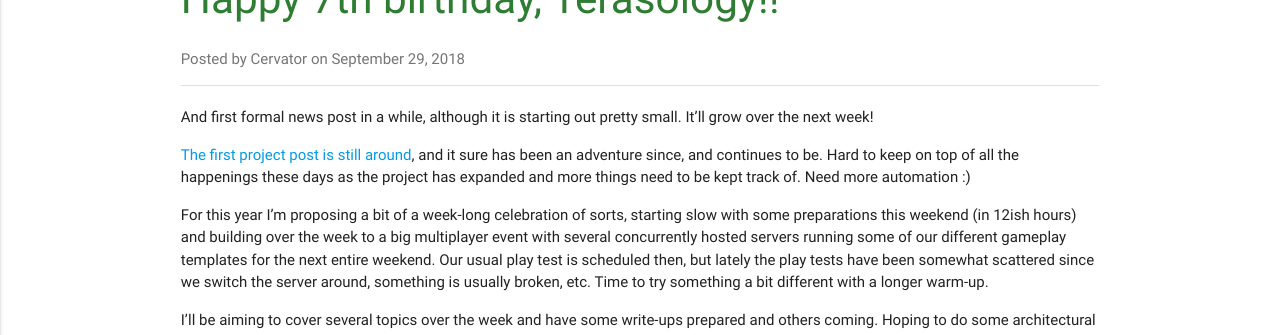
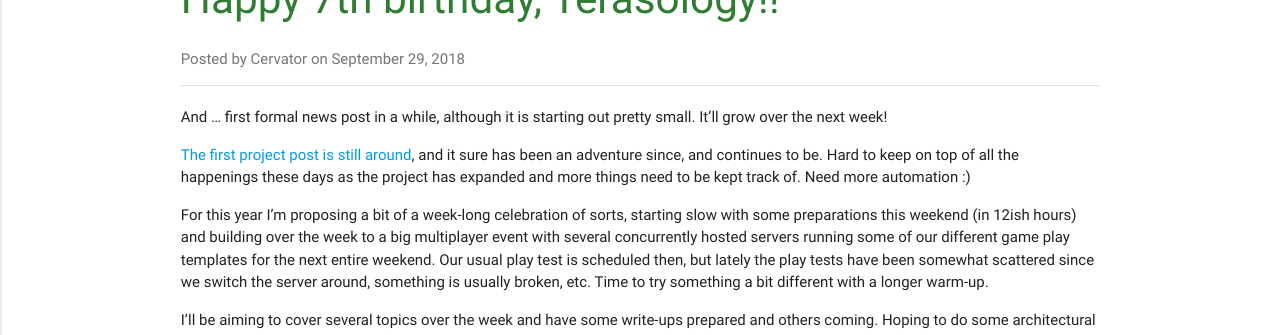
Before and after one commit to MovingBlocks/legacy-website, a Jekyll site: the page built from _posts/2018-09-29-happy_birthday_terasology.md, in a window 1280 px wide and 900 px high, scrolled down 509 px. Shown: the part 152-487 px from the top of the window. Built offline with Jekyll 4.4.1, drawn with Linux system fonts in a browser that asks for light colours; nearby versions of some CDN libraries; comment, search, counter and statistics services are not loaded.

Commit message:
revise birthday blog post
- use _party gooey_ as image for birthday post
- grant each sentence its individual line
- add words to VS Code dictionary

```diff
--- a/_posts/2018-09-29-happy_birthday_terasology.md
+++ b/_posts/2018-09-29-happy_birthday_terasology.md
@@ -2,18 +2,29 @@
 layout: post
 title: "Happy 7th birthday, Terasology!!"
 description: >
-  For this year I'm proposing a bit of a week-long celebration of sorts, starting slow with some preparations this weekend (in 12ish hours) and building over the week to a big multiplayer event with several concurrently hosted servers running some of our different gameplay templates for the next entire weekend.
+  For this year I'm proposing a bit of a week-long celebration of sorts, starting slow with some preparations this weekend (in 12ish hours) and building over the week to a big multiplayer event with several concurrently hosted servers running some of our different game play templates for the next entire weekend.
 author: "Cervator"
-header-img: "https://terasology.org/img/logo.png"
+header-img: "/img/gooey_party.png"
 ---
-And first formal news post in a while, although it is starting out pretty small. It'll grow over the next week!
+And ... first formal news post in a while, although it is starting out pretty small. It'll grow over the next week!
 
-[The first project post is still around](https://forum.terasology.org/threads/here-we-go.1/), and it sure has been an adventure since, and continues to be. Hard to keep on top of all the happenings these days as the project has expanded and more things need to be kept track of. Need more automation :)
+[The first project post is still around](https://forum.terasology.org/threads/here-we-go.1/), and it sure has been an adventure since, and continues to be.
+Hard to keep on top of all the happenings these days as the project has expanded and more things need to be kept track of.
+Need more automation :)
 
-For this year I'm proposing a bit of a week-long celebration of sorts, starting slow with some preparations this weekend (in 12ish hours) and building over the week to a big multiplayer event with several concurrently hosted servers running some of our different gameplay templates for the next entire weekend. Our usual play test is scheduled then, but lately the play tests have been somewhat scattered since we switch the server around, something is usually broken, etc. Time to try something a bit different with a longer warm-up.
+For this year I'm proposing a bit of a week-long celebration of sorts, starting slow with some preparations this weekend (in 12ish hours) and building over the week to a big multiplayer event with several concurrently hosted servers running some of our different game play templates for the next entire weekend.
+Our usual play test is scheduled then, but lately the play tests have been somewhat scattered since we switch the server around, something is usually broken, etc.
+Time to try something a bit different with a longer warm-up.
 
-I'll be aiming to cover several topics over the week and have some write-ups prepared and others coming. Hoping to do some architectural discussions as well, along with bug fix marathons and an issue/task creating bonanza for Hacktoberfest and Google Code-In. Primary focus for this immediate weekend is on bug fixing and stability improvements on the stuff we'll aim to be playing next weekend, as well as submitting a bunch of good issues on GitHub for Hacktoberfest. I welcome any help in moving forward on all that :)
+I'll be aiming to cover several topics over the week and have some write-ups prepared and others coming.
+Hoping to do some architectural discussions as well, along with bug fix marathons and an issue/task creating bonanza for Hacktoberfest and Google Code-In.
+Primary focus for this immediate weekend is on bug fixing and stability improvements on the stuff we'll aim to be playing next weekend, as well as submitting a bunch of good issues on GitHub for Hacktoberfest.
+I welcome any help in moving forward on all that :)
 
-Ideally at the end of the weekend we'll have some sort of release candidate for Alpha 11 with a limited number of last-minute fixes before formally releasing before next weekend. At the moment I'm unaware of any blockers. I'm dusting off https://github.com/MovingBlocks/Terasology/projects/4 to cover research and pending thing to either fix or move to a proper issue. Maybe we can also do another release for the TerasologyLauncher, and how about some DestSol PRs as well?
+Ideally at the end of the weekend we'll have some sort of release candidate for Alpha 11 with a limited number of last-minute fixes before formally releasing before next weekend.
+At the moment I'm unaware of any blockers.
+I'm dusting off https://github.com/MovingBlocks/Terasology/projects/4 to cover research and pending thing to either fix or move to a proper issue.
+Maybe we can also do another release for the TerasologyLauncher, and how about some DestSol PRs as well?
 
-I hope to see as many next weekend, and any time from now until then, helping out or just hanging out to be social. Here's to 7 more years and 7 more posts coming :D
+I hope to see as many next weekend, and any time from now until then, helping out or just hanging out to be social.
+Here's to 7 more years and 7 more posts coming :D
```
Also changed, not shown: img/gooey_party.png (added).
